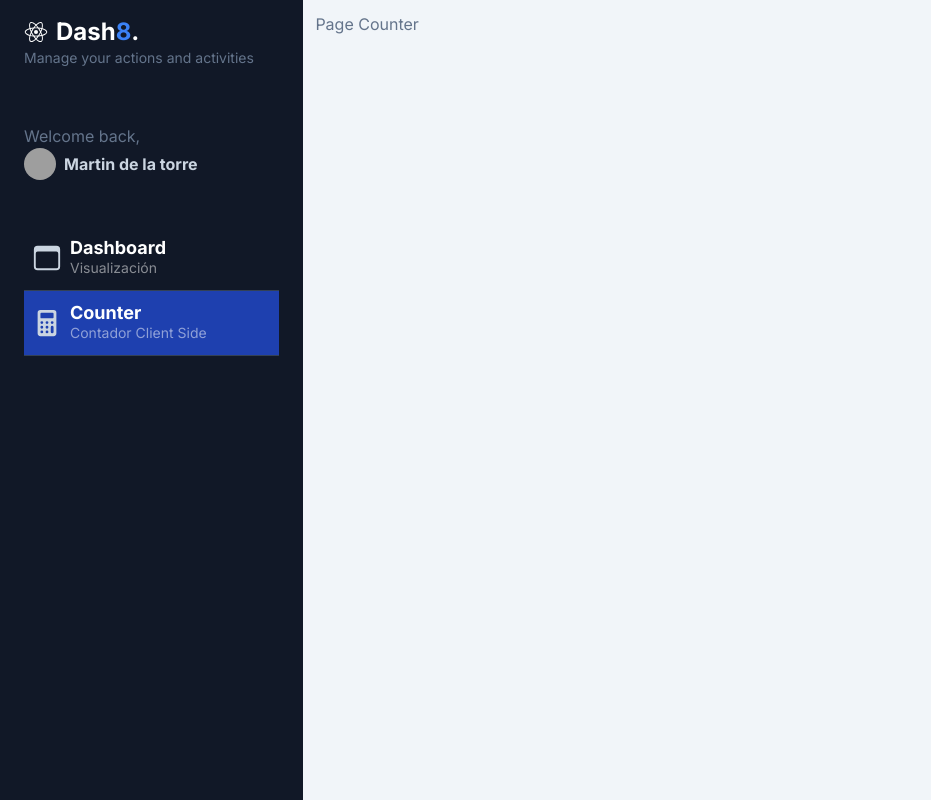
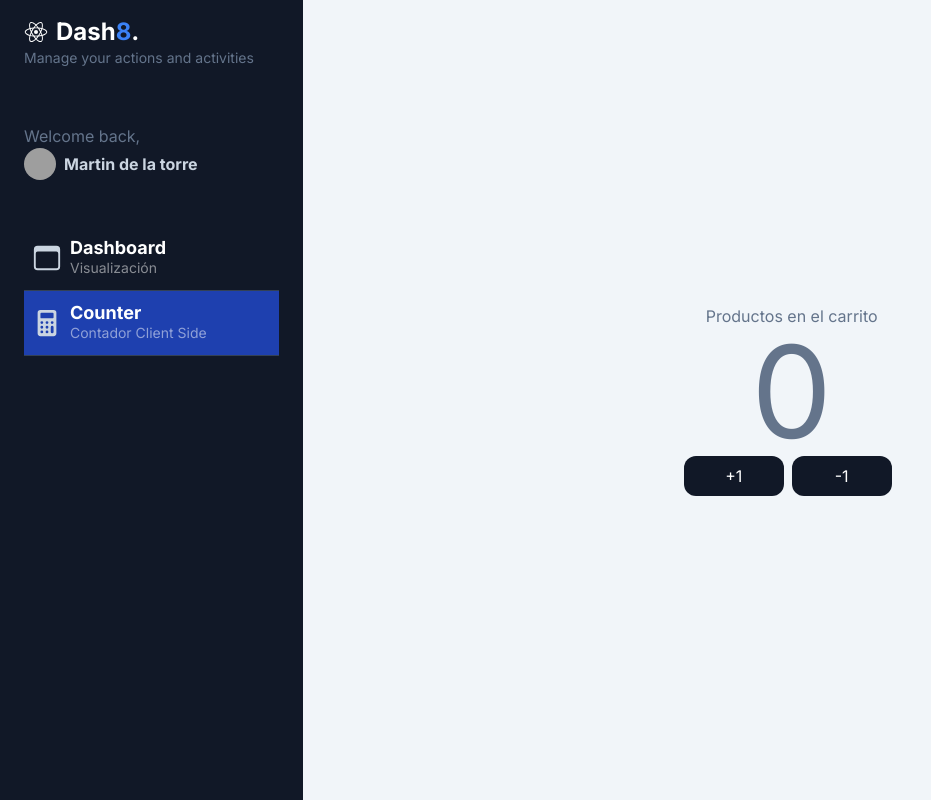
Before and after one commit to Vazquez1240/dashboard-next, a Next.js app: page /dashboard/counter in a window 1280 px wide. Shown: the whole page, without its empty margins (0-931 px from the left). Built offline with nearby package versions, Linux system fonts and the light colour scheme; grey boxes are pictures that could not be loaded.

Commit message:
Contador funcionando

```diff
--- a/src/app/dashboard/counter/page.tsx
+++ b/src/app/dashboard/counter/page.tsx
@@ -1,9 +1,26 @@
+'use client'
 
+import {useState} from "react";
 
 export default function CounterPage() {
+    const [count, setCount] = useState(0);
     return (
-        <div>
-            <h1>Page Counter</h1>
+        <div
+        className="flex flex-col items-center justify-center w-full h-full">
+            <span>Productos en el carrito</span>
+            <span className='text-9xl'>{count}</span>
+            <div className='flex flex-row'>
+                <button
+                    onClick={() => setCount(count + 1)}
+                    className='flex items-center justify-center p-2 rounded-xl bg-gray-900 text-white hover:bg-gray-600 transition-all w-[100px] mr-2'>
+                    +1
+                </button>
+                <button
+                    onClick={() => setCount(count - 1)}
+                    className='flex items-center justify-center p-2 rounded-xl bg-gray-900 text-white hover:bg-gray-600 transition-all w-[100px] mr-2'>
+                    -1
+                </button>
+            </div>
         </div>
     )
 }
```
